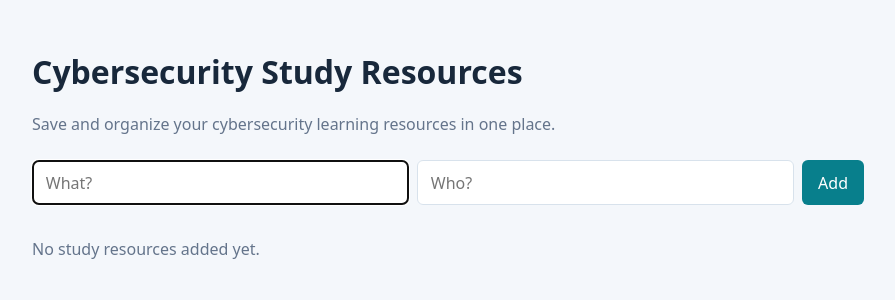
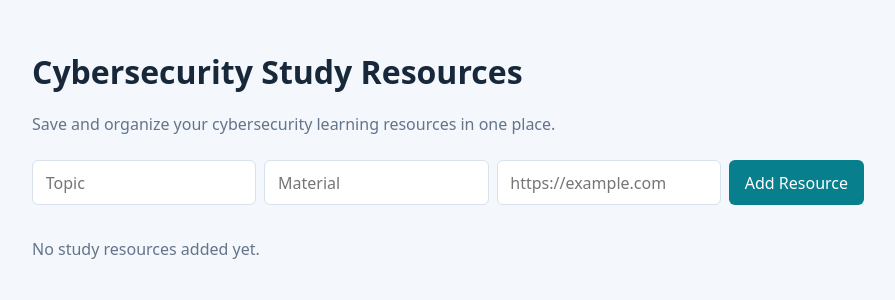
Before and after one commit to mudt-cm104-2026-winter/team-02, a Python web app: template app/templates/index.html in a window 1280 px wide. Shown: the top 300 px of the page, without its empty margins (192-1087 px from the left). Run offline with Jinja, Linux system fonts and the light colour scheme; the template is opened without the code that fills it, so the values that code supplies are empty.

Commit message:
Add resource form and display table

```diff
--- a/app/templates/index.html
+++ b/app/templates/index.html
@@ -11,20 +11,29 @@
     <h1>Cybersecurity Study Resources</h1>
     <p class="intro">Save and organize your cybersecurity learning resources in one place.</p>
 
-    <form class="add" action="/add" method="post">
-      <input name="thing" placeholder="What?" required autocomplete="off" autofocus>
-      <input name="person" placeholder="Who?" required autocomplete="off">
-      <button type="submit">Add</button>
-    </form>
+  <form class="add" action="/add" method="post">
+    <input name="topic" placeholder="Topic" required>
+    <input name="material" placeholder="Material" required>
+    <input type="url" name="url" placeholder="https://example.com" required>
+    <button type="submit">Add Resource</button>
+  </form>
 
     {% if entries %}
     <table>
       <thead>
-        <tr><th>What</th><th>Who</th></tr>
+        <tr><th>Topic</th><th>Material</th><th>Resource URL</th></tr>
       </thead>
       <tbody>
         {% for entry in entries %}
-        <tr><td>{{ entry.thing }}</td><td>{{ entry.person }}</td></tr>
+        <tr>
+          <td>{{ entry.topic }}</td>
+          <td>{{ entry.material }}</td>
+          <td>
+            <a href="{{ entry.url }}" target="_blank" rel="noopener noreferrer">
+              Open Resource
+            </a>
+          </td>
+        </tr>
         {% endfor %}
       </tbody>
     </table>
```
